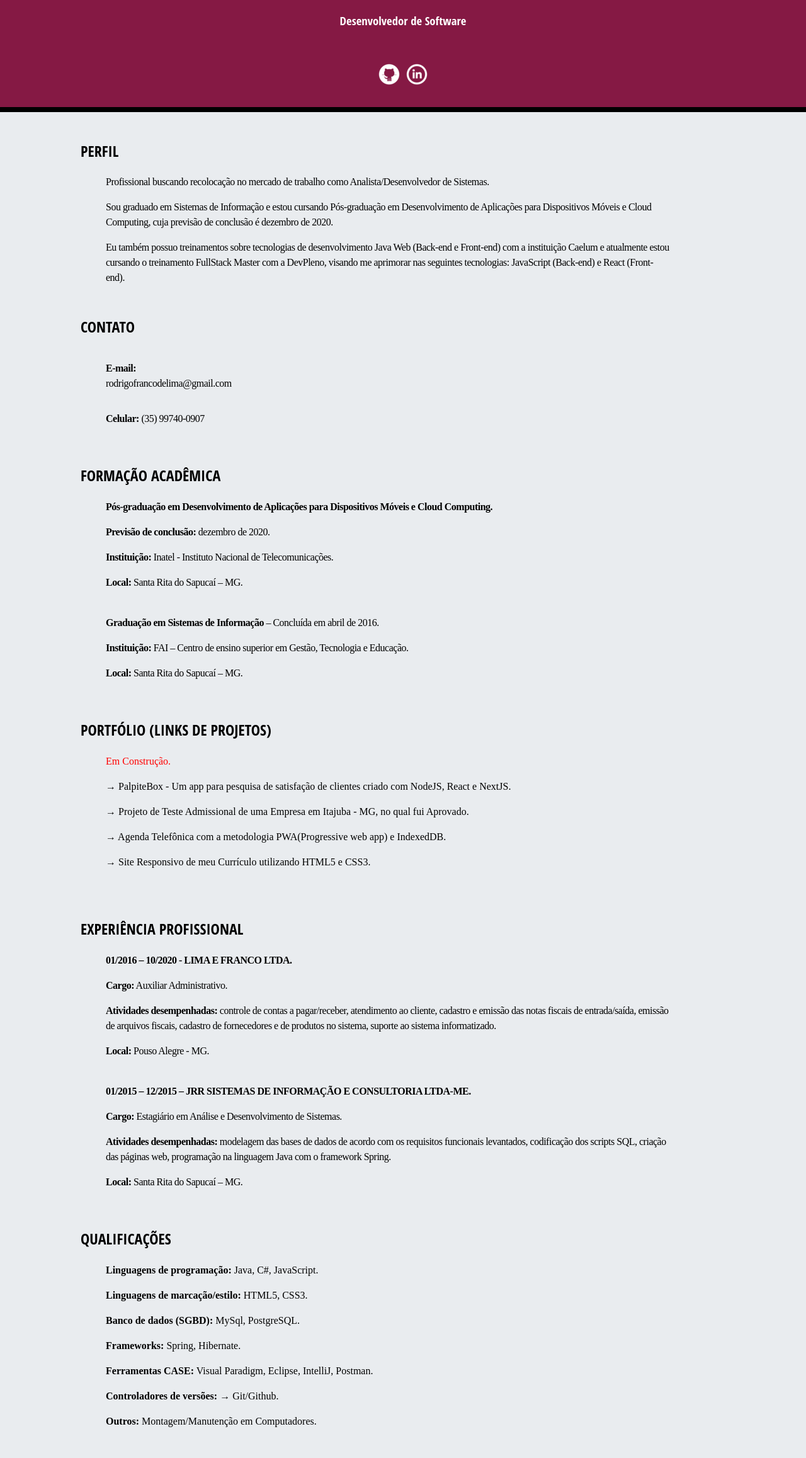
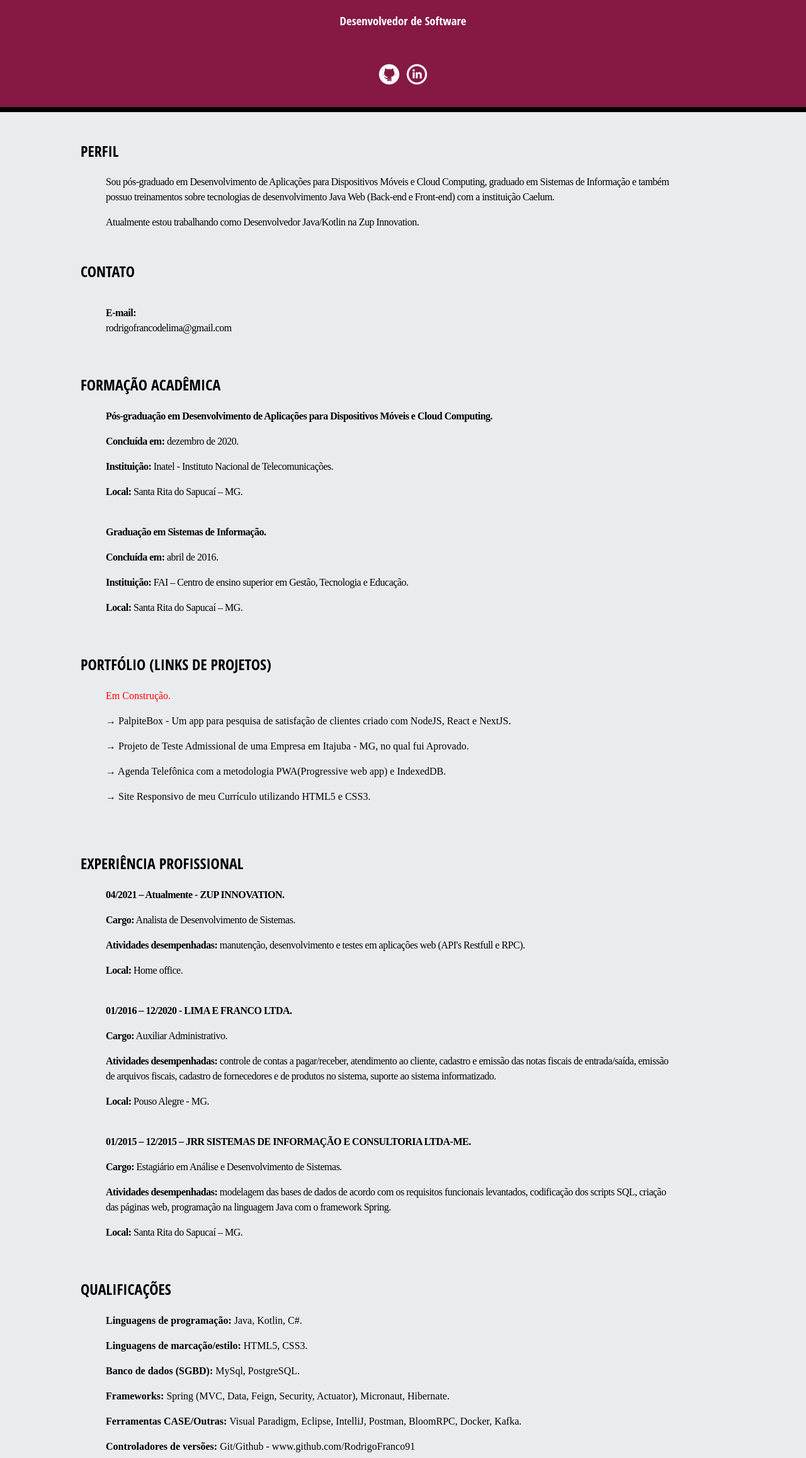
Before and after one commit to RodrigoFranco91/DM121-Trabalho-de-Conclusao, a plain HTML site: page Atividade 1/index.html in a window 1280 px wide. Shown: the part 245-2560 px from the top of the page at 63% size. Drawn offline with Linux system fonts and the light colour scheme.

Commit message:
Cv atualizado com Zup

```diff
--- a/Atividade 1/css/style.css
+++ b/Atividade 1/css/style.css
@@ -100,8 +100,8 @@ header h1{
     margin-top: 2.5em;
 }
 
-#projetos a:hover, #contato a:hover, #conhecimentos a:hover,
-#projetos a:focus, #contato a:focus, #conhecimentos a:focus{
+#projetos a:hover, #contato a:hover, #conhecimentos a:hover, #perfil a:hover,
+#projetos a:focus, #contato a:focus, #conhecimentos a:focus, #perfil a:hover{
     text-decoration: underline;
     color: lightcoral;
 }
@@ -115,7 +115,7 @@ header h1{
     border-radius: 50%;
 }
 
-#graduacao, #jrr{
+#graduacao, #jrr, #lima{
     margin-top: 2.5em;
 }
 
@@ -321,7 +321,7 @@ header h1{
     margin-right: 2.5em;
 }
 
-#jrr, #lima{
+#jrr, #lima, #zup{
     padding-right: 2.5em;
 }
 
--- a/Atividade 1/index.html
+++ b/Atividade 1/index.html
@@ -60,19 +60,14 @@
         <div class="main-container">
             <section id="perfil">
                 <h2>Perfil</h2>
-                <p>Profissional buscando recolocação no mercado de trabalho como Analista/Desenvolvedor de Sistemas.</p>
-                <p>Sou graduado em Sistemas de Informação e estou cursando Pós-graduação em Desenvolvimento de
-                    Aplicações para Dispositivos Móveis e Cloud Computing, cuja previsão de conclusão é dezembro de
-                    2020.
-                <p>Eu também possuo treinamentos sobre tecnologias de desenvolvimento Java Web (Back-end e Front-end)
-                    com a instituição Caelum e atualmente estou cursando o treinamento FullStack Master com a DevPleno,
-                    visando me aprimorar nas seguintes tecnologias: JavaScript (Back-end) e React (Front-end).</p>
+                <p>Sou pós-graduado em Desenvolvimento de Aplicações para Dispositivos Móveis e Cloud Computing, graduado em Sistemas de Informação e também possuo treinamentos sobre tecnologias de desenvolvimento Java Web (Back-end e Front-end)
+                    com a instituição Caelum. </p>
+                <p>Atualmente estou trabalhando como Desenvolvedor Java/Kotlin na <a href="https://www.zup.com.br/">Zup Innovation.</a></p>
             </section>
             <section id="contato">
                 <h2>Contato</h2>
                 <div>
                     <p><span class="strong">E-mail: </span>rodrigofrancodelima@gmail.com</p>
-                    <p><span class="strong">Celular: </span>(35) 99740-0907</p>
                 </div>
             </section>
             <div class="grid">
@@ -81,13 +76,13 @@
                     <section id="pos-graduacao">
                         <p class="strong">Pós-graduação em Desenvolvimento de Aplicações para Dispositivos Móveis e
                             Cloud Computing.</p>
-                        <p><span class="strong">Previsão de conclusão:</span> dezembro de 2020.</p>
+                        <p><span class="strong">Concluída em:</span> dezembro de 2020.</p>
                         <p><span class="strong">Instituição:</span> Inatel - Instituto Nacional de Telecomunicações.</p>
                         <p><span class="strong">Local:</span> Santa Rita do Sapucaí – MG.</p>
                     </section>
                     <section id="graduacao">
-                        <p><span class="strong">Graduação em Sistemas de Informação</span> – Concluída em abril de 2016.
-                        </p>
+                        <p><span class="strong">Graduação em Sistemas de Informação.</span></p>
+                        <p><span class="strong">Concluída em:</span> abril de 2016.</p>
                         <p><span class="strong">Instituição:</span> FAI – Centro de ensino superior em Gestão,
                             Tecnologia e Educação.</p>
                         <p><span class="strong">Local:</span> Santa Rita do Sapucaí – MG.</p>
@@ -110,8 +105,14 @@
                 </section>
                 <section id="experiencia">
                     <h2>Experiência Profissional</h2>
+                    <section id="zup">
+                        <p><span class="strong">04/2021 – Atualmente - ZUP INNOVATION.</span></p>
+                        <p><span class="strong">Cargo:</span> Analista de Desenvolvimento de Sistemas.</p>
+                        <p><span class="strong">Atividades desempenhadas:</span> manutenção, desenvolvimento e testes em aplicações web (API's Restfull e RPC). </p>
+                        <p><span class="strong">Local:</span> Home office.</p>
+                    </section>
                     <section id="lima">
-                        <p><span class="strong">01/2016 – 10/2020 - LIMA E FRANCO LTDA.</span></p>
+                        <p><span class="strong">01/2016 – 12/2020 - LIMA E FRANCO LTDA.</span></p>
                         <p><span class="strong">Cargo:</span> Auxiliar Administrativo.</p>
                         <p><span class="strong">Atividades desempenhadas:</span> controle de contas a pagar/receber,
                             atendimento ao cliente, cadastro e
@@ -135,14 +136,14 @@
                 <section id="conhecimentos" class="box">
                     <h2>Qualificações</h2>
                     <ul>
-                        <li><span class="strong">Linguagens de programação:</span> Java, C#, JavaScript.</li>
+                        <li><span class="strong">Linguagens de programação:</span> Java, Kotlin, C#.</li>
                         <li><span class="strong">Linguagens de marcação/estilo:</span> HTML5, CSS3.</li>
                         <li><span class="strong">Banco de dados (SGBD):</span> MySql, PostgreSQL.</li>
-                        <li><span class="strong">Frameworks:</span> Spring, Hibernate.</li>
-                        <li><span class="strong">Ferramentas CASE:</span> Visual Paradigm, Eclipse, IntelliJ, Postman.
+                        <li><span class="strong">Frameworks:</span> Spring (MVC, Data, Feign, Security, Actuator), Micronaut, Hibernate.</li>
+                        <li><span class="strong">Ferramentas CASE/Outras:</span> Visual Paradigm, Eclipse, IntelliJ, Postman, BloomRPC, Docker, Kafka.
                         </li>
-                        <li><span class="strong">Controladores de versões: &#8594;</span><a
-                                href="https://github.com/RodrigoFranco91" target="_blank"> Git/Github.</a></li>
+                        <li><span class="strong">Controladores de versões:</span><a
+                                href="https://github.com/RodrigoFranco91" target="_blank"> Git/Github - www.github.com/RodrigoFranco91</a></li>
                         <li><span class="strong">Outros:</span> Montagem/Manutenção em Computadores.</li>
                     </ul>
                 </section>
@@ -161,23 +162,11 @@
                             Paulo-SP.</li>
                     </ul>
                 </section>
-                <section id="outras-informacoes">
-                    <h2>Outras Informações</h2>
-                    <ul>
-                        <li><span class="strong">Estado Civil:</span> Solteiro.</li>
-                        <li><span class="strong">Idiomas:</span> Portugês (Nativo) e Inglês (Intermediário).</li>
-                        <li><span class="strong">Habilitação:</span> Categoria B.</li>
-                        <li><span class="strong">Veículo próprio:</span> Sim.</li>
-                        <li><span class="strong">Disponibilide para viagens:</span> Sim.</li>
-                        <li><span class="strong">Disponibilide para mudança de cidade:</span> Sim, imediatamente e sem a
-                            necessidade de ajuda de custo.</li>
-                    </ul>
-                </section>
             </div>
         </div>
     </main>
     <footer>
-        <p>&copy; 2020 Desenvolvido por Rodrigo Franco - Todos os direitos reservados.</p>
+        <p>&copy; 2021 Desenvolvido por Rodrigo Franco - Todos os direitos reservados.</p>
     </footer>
 </body>
 
```
